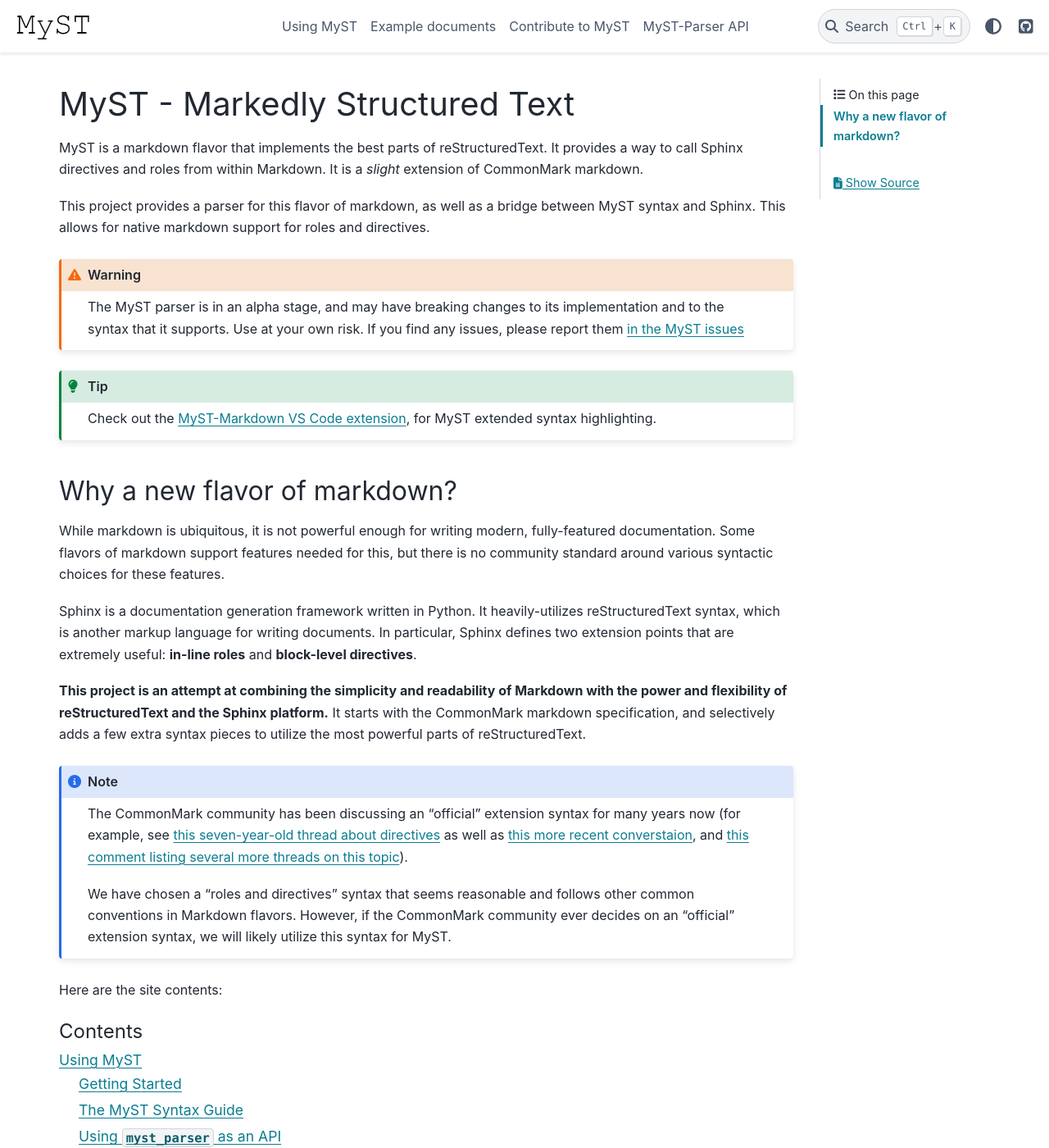
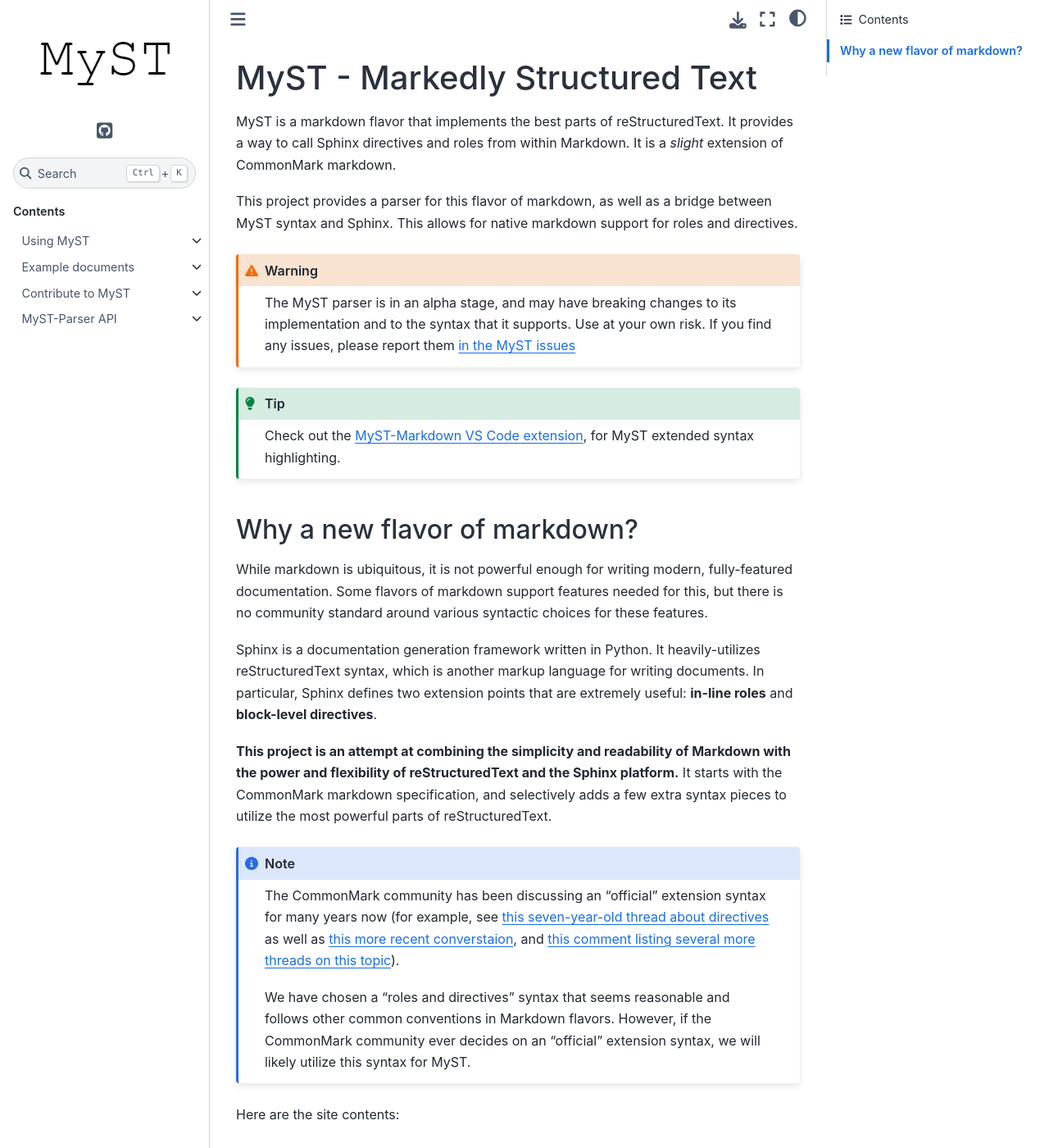
Before and after one commit to executablebooks/MyST-Parser, a Sphinx documentation site: the page built from docs/index.md, in a window 1280 px wide and 1400 px high. Shown: the whole window at 82% size. Built offline with Sphinx 7.4.7 and the Sphinx Book theme 1.1.4, drawn with Linux system fonts in a browser that asks for light colours; some of the changed text lies outside the part shown.

Commit message:
using sphinx book theme docs

```diff
--- a/docs/conf.py
+++ b/docs/conf.py
@@ -50,10 +50,12 @@
 # The theme to use for HTML and HTML Help pages.  See the documentation for
 # a list of builtin themes.
 #
-html_theme = "pydata_sphinx_theme"
+html_theme = "sphinx_book_theme"
 html_logo = "_static/logo.png"
 html_theme_options = {
-    "github_url": "https://github.com/ExecutableBookProject/MyST-Parser"
+    "github_url": "https://github.com/ExecutableBookProject/MyST-Parser",
+    "repository_url": "https://github.com/ExecutableBookProject/MyST-Parser",
+    "expand_sections": ["using/index"],
 }
 
 # Add any paths that contain custom static files (such as style sheets) here,
--- a/setup.py
+++ b/setup.py
@@ -48,7 +48,7 @@
             "pytest-regressions",
             "beautifulsoup4",
         ],
-        "rtd": ["sphinxcontrib-bibtex", "ipython", "pydata-sphinx-theme"],
+        "rtd": ["sphinxcontrib-bibtex", "ipython", "sphinx-book-theme"],
     },
     zip_safe=True,
 )
```
Also changed, not shown: 1 other file.
